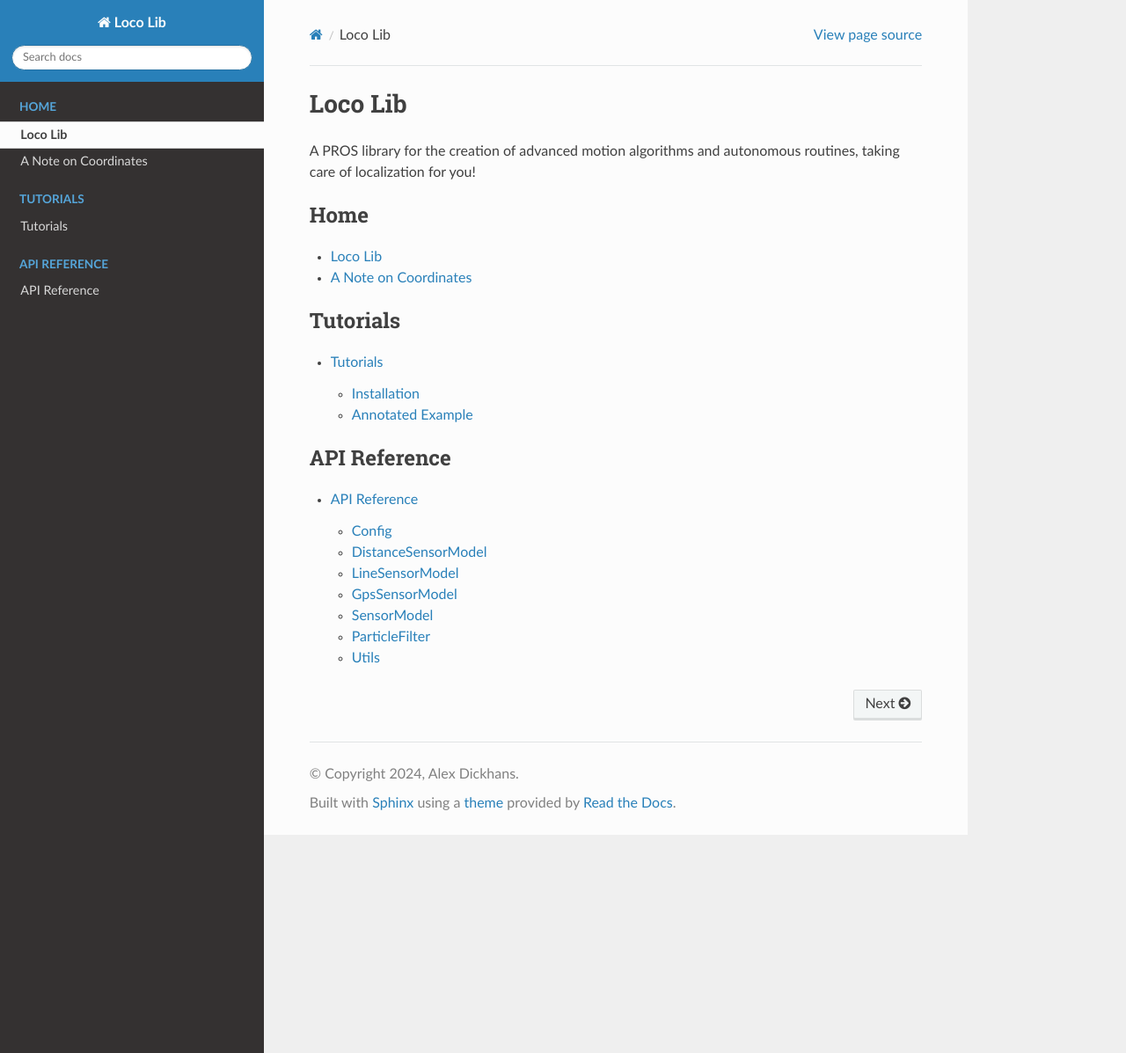
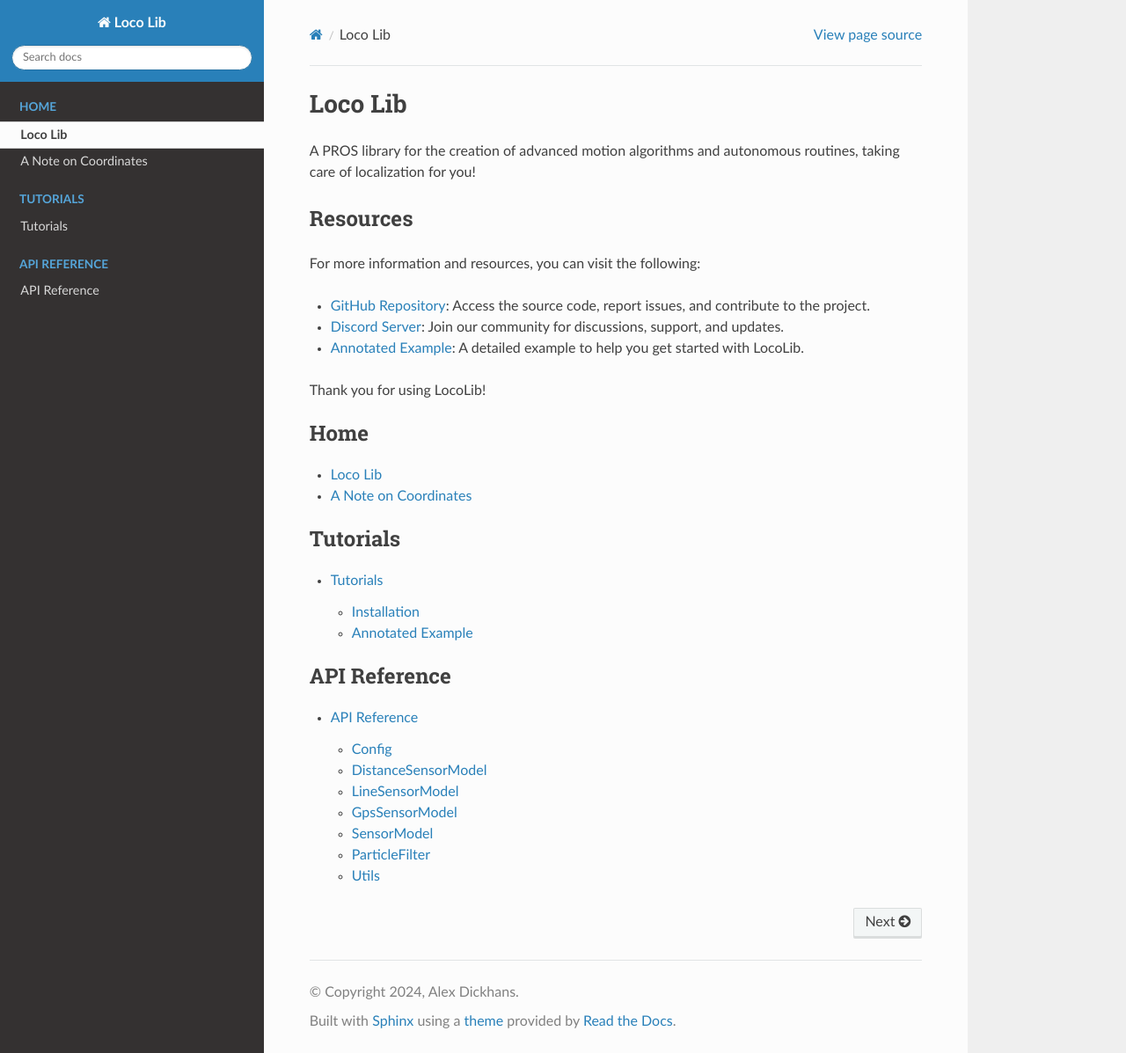
Before and after one commit to alexDickhans/loco-lib, a Sphinx documentation site: the page built from docs/index.md, in a window 1280 px wide and 1197 px high. Shown: the whole window at 88% size. Built offline with Sphinx 7.4.7 and the Read the Docs theme 3.1.0, drawn with Linux system fonts in a browser that asks for light colours.

Commit message:
Add more resources to index.md

````diff
--- a/docs/index.md
+++ b/docs/index.md
@@ -1,6 +1,16 @@
 # Loco Lib
 
 A PROS library for the creation of advanced motion algorithms and autonomous routines, taking care of localization for you!
+
+## Resources
+
+For more information and resources, you can visit the following:
+
+- [GitHub Repository](https://github.com/alexDickhans/loco-lib): Access the source code, report issues, and contribute to the project.
+- [Discord Server](https://discord.gg/9mDbYrHVZN): Join our community for discussions, support, and updates.
+- [Annotated Example](https://loco.dickhans.net/en/latest/tutorials/example.html): A detailed example to help you get started with LocoLib.
+
+Thank you for using LocoLib!
 
 ```{toctree}
 :maxdepth: 2
````
